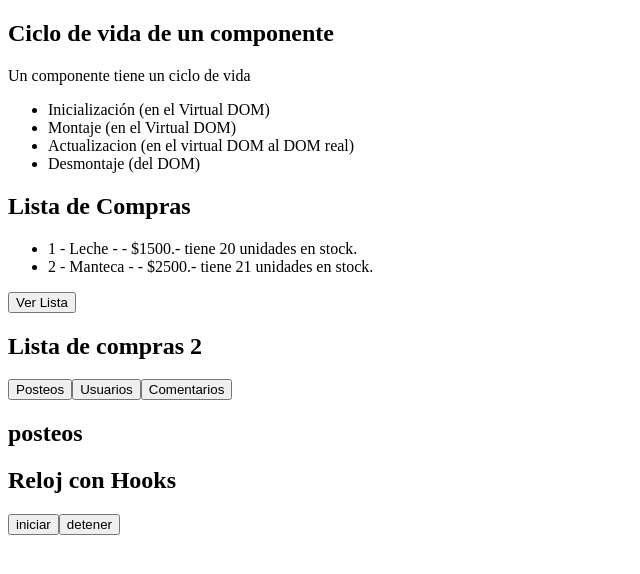
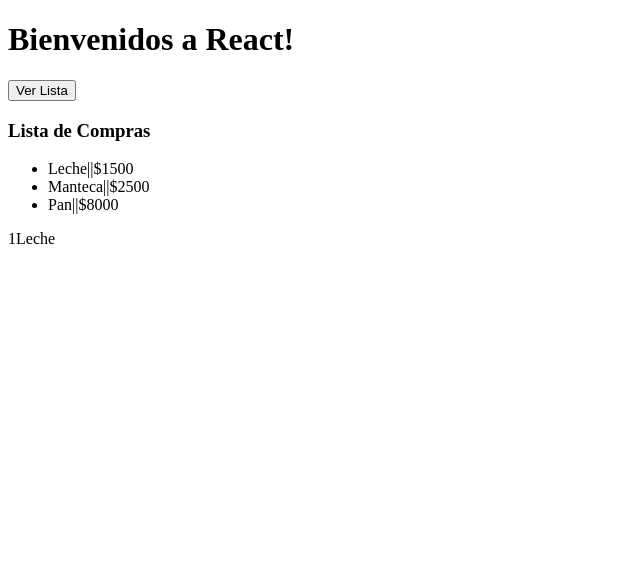
Before and after one commit to patricioprietogaray/numen2023, a React (Create React App) app: page / in a window 1280 px wide. Both pictures are taken after a click on the button "Ver Lista". Shown: the top 574 px of the page, without its empty margins (0-640 px from the left). Built offline with nearby package versions, Linux system fonts and the light colour scheme.

Commit message:
pasando la info de un objeto por props

```diff
--- a/src/App.js
+++ b/src/App.js
@@ -1,49 +1,64 @@
 import './App.css';
-import Main from './components/Main';
-import RelojEffect from './components/RelojEffect';
-import Blog from './components/blog';
-import CicloVidaComponente from './components/cicloVidaComponente';
-import ListaCompras from './components/listaCompras';
+// import Main from './components/Main';
+// import RelojEffect from './components/RelojEffect';
+// import Blog from './components/blog';
+// import CicloVidaComponente from './components/cicloVidaComponente';
+// import ListaCompras from './components/listaCompras';
 import ListaCompras2 from './components/listaCompras2';
 
 
 function App() {
 
   // lista de productos desde el principal
-  // const listaDeProductos = [
-  //       {
-  //           id: 1,
-  //           nombre: 'Leche',
-  //           precio: 1500,
-  //           stock: 20,
-  //       },
-  //       {
-  //           id: 2,
-  //           nombre: 'Manteca',
-  //           precio: 2500,
-  //           stock: 21,
-  //       },
-  //       {
-  //           id: 3,
-  //           nombre: 'Pan',
-  //           precio: 8000,
-  //           stock: 10,
-  //       }
-  //   ];
+  const listaDeProductos = [
+        {
+            id: 1,
+            nombre: 'Leche',
+            precio: 1500,
+            stock: 20,
+        },
+        {
+            id: 2,
+            nombre: 'Manteca',
+            precio: 2500,
+            stock: 21,
+        },
+        {
+            id: 3,
+            nombre: 'Pan',
+            precio: 8000,
+            stock: 10,
+        }
+    ];
 
 
   return (
     <>
-      <CicloVidaComponente />
-      <ListaCompras />
+      <h1>Bienvenidos a React!</h1>
+      {/* <Blog /> */}
+      {/* <CicloVidaComponente /> */}
+      {/* <ListaCompras /> */}
       {/* paso por props la lista de productos */}
 
 
-      <Main />
+      {/* Aquí voy a usar el contexto como consumer o consumidor el context estará
+      disponible globalmente como una funcion global. */}
+      {/* el proveedor va a estar en toda la rama (en los hijos) que provenga de main
+      aclaro: en los hijos que sean llamados no necesariamente en todos los componentes
+      de la rama.*/}
+      {/* La funcion productosProvider como las funciones que se encuentren dentro
+      del mismo como el useState productos el cual estará exportado en providers y
+      por lo tanto esta disponible en todos los componentes children */}
+      {/* <productosProvider> */}
+
+        {/* el contexto se usará en main */}
+        {/* <Main /> */}
+      {/* </productosProvider> */}
+
       {/* productos={listaDeProductos} /> */}
-      {/* <ListaCompras2 productos={listaDeProductos} />  */}
-      <Blog />
-      <RelojEffect />
+      <ListaCompras2 productos={listaDeProductos} />
+      {/* <Blog /> */}
+      {/* <RelojEffect /> */}
     </>
   );
 }
--- a/src/components/Main.js
+++ b/src/components/Main.js
@@ -1,13 +1,36 @@
 import React from 'react';
-import ListaCompras2 from './listaCompras2';
+// import ProductosProviders from '../providers/productosProviders';
+// import ItemListaProductos2 from './itemListaProductos2';
 
-const Main = ({productos}) => {
+// import { ProductosProviders } from '../providers/productosProviders';
+
+const Main = () => {
     return (
-        <>
-            <ListaCompras2 />
-            {/* productos={productos} /> */}
-        </>
+        <div>
+            {/* <ProductosProviders> */}
+                {/* <ItemListaProductos2 /> */}
+            {/* </ProductosProviders> */}
+        </div>
     );
 }
 
 export default Main;
+
+
+
+
+// import React from 'react';
+// import ListaCompras2 from './listaCompras2';
+// import ItemListaProductos2 from './itemListaProductos2';
+
+// const Main = ({productos}) => {
+//     return (
+//         <>
+//             <ItemListaProductos2/>
+//             {/* <ListaCompras2 /> */}
+//             {/* productos={productos} /> */}
+//         </>
+//     );
+// }
+
+// export default Main;
--- a/src/components/itemListaProductos2.js
+++ b/src/components/itemListaProductos2.js
@@ -1,42 +1,113 @@
-import React, { useEffect } from 'react';
+// import React, { useContext } from 'react';
+// import { ProductoContext } from '../providers/productosProviders';
+
+// import { useState } from "react"
+
+
+// const ItemListaProductos2 = () => {
+
+//     const productos = useContext(ProductoContext);
+//     return (
+//         <ul>
+//              {productos.map(()=>{
+//                 //  return (
+//                      <li>entro a map</li>
+//                 //  )
+//              }  )   }
+//         </ul>
+//     );
+// }
+
+// export default ItemListaProductos2;
+
+
+
+
+
+
+
+// import React, { useEffect } from 'react';
 
 // paso producto entre llaves porque paso todo el
 // objeto; props es el objeto productos.
 // SIN UASAR PROPS
-const ItemListaProductos2 = ({ producto }) => {
+// const ItemListaProductos2 = ({ producto }) => {
 
     // declaro los campos de producto entre llaves y
     // separado por comas. Para acceder al objeto entero
     // y no por partes como en el método 1.
-    const { id, nombre, precio, stock } = producto;
+    // const { id, nombre, precio, stock } = producto;
 
     // cada vez que carga el componente y muestra los productos
     // puedo controlarlo con useEffect
     // 1. hacer una funcion que es la callback ()=>{}
     // 2. pasar un array de dependencias [] (si array vacio -> se ejecuta al inicio o montaje (mounting) del componente)
     // 3. cada vez que se ejecute el componente se ejecutara el comando console.log
-    useEffect(() => {
+    // useEffect(() => {
         // montaje o mounting del componente
-        console.log("carga (montaje) del componente, muestro producto: " + nombre)
+        // console.log("carga (montaje) del componente, muestro producto: " + nombre)
 
         // desmontaje o unmounting del componente (con return)
-        return () => {
-            console.log("componente: " + nombre + " desmontado!");
-        }
-    }, []); // array vacio --> montaje
+        // return () => {
+            // console.log("componente: " + nombre + " desmontado!");
+    //     }
+    // }, []); // array vacio --> fase de montaje
+
+    // inicializo el estado
+    // const [verLista, setVerLista] = useState(false);
+
+    // cargo en handlerVerLista lo contrario al estado (si F entronces V - si V entronces F)
+    // const handlerVerLista = () => setVerLista(!verLista);
+
+//PARA QUE NO SE EJECUTE AL INICIAR SE CREA UNA BANDERA
+// const[paginaIniciada, setPaginaIniciada] = useState(false);
 
 
-    return (
-        <div>
-            {/* declarar const{...} permite que llame
-            a los atributos sin poner props.id ....
-            se ca,noa por id */}
-            {/* renderizaco condicional */}
-            {/* se cargan todos los li (3) y muestra los que
-            cumplan con la condicion (2) */}
-            {(stock > 15) && <li key={id}>Producto: {nombre} - Precio: {precio} - Stock: {stock}</li>}
-        </div>
-    );
-}
 
-export default ItemListaProductos2;
+// useEffect(() => {
+    //.....lo que voy a hacer cuando el componente se actualice
+// para que no se muestre el mensaje de una (uso la BANDERA)
+// if (paginaIniciada = true) {
+    // if (verLista === true) {
+        // alert("Lista visible")
+    // } else {
+        // alert("Lista oculta")
+    // }
+
+    // setPaginaIniciada(true);
+    // paginaIniciada = true; //lo que hace es que la primera carga de la pagina los
+// mensajes no salgan (alert) pero si cuando el usuario modifica algo los mensajes
+    // se mostrarán porque paginaIniciada esta en true.
+//}
+
+
+            // si esta vacio veo la inicializacion
+            // si tiene un estado cada cambio ejecuto los comandos
+          //}, [])  // como esta vacio al iniciar se ejecuta los comandos entre llaves.
+
+        // solo se ejecuta cuando cambia de estado
+        //    }, [verLista]) //vigilo el cambio de un estado verLista   y cada vez que cambie el estado
+    //se ejecuta la funcion (verLista)     ----- FASE ACUTALIZACION DEL CICLO DE VIDA
+
+
+
+
+    // return (
+    //     <div>
+            // {/* declarar const{...} permite que llame
+            // a los atributos sin poner props.id ....
+            // se ca,noa por id */}
+            // {/* renderizaco condicional */}
+            // {/* se cargan todos los li (3) y muestra los que
+            // cumplan con la condicion (2) */}
+            // {(stock > 15) && <li key={id}>Producto: {nombre} - Precio: {precio} - Stock: {stock}</li>}
+        // </div>
+//     );
+// }
+
+// export default ItemListaProductos2;
+
+
+// const ItemListaProductos2 = ({productos}) => {
+
+// }
--- a/src/components/listaCompras2.js
+++ b/src/components/listaCompras2.js
@@ -1,12 +1,13 @@
-import React, { useState } from 'react';
-import ItemListaProductos2 from './itemListaProductos2';
+// import React, { useContext, useState } from 'react';
+// import ItemListaProductos2 from './itemListaProductos2';
+// import { productoContext } from '../providers/productosProviders';
 
-const ListaCompras2 = () => {
+// const ListaCompras2 = (props) => {
     // productos lo paso como props desde App.js
     // console.log({ productosComoProps });
 
     // al principio no se monstrará la lista
-    const [verLista, setVerLista] = useState(false);
+    // const [verLista, setVerLista] = useState(false);
 
 
     // para que no salga el mensaje de lista oculta y visible
@@ -32,33 +33,115 @@ const ListaCompras2 = () => {
     // cambia el estado de ver lista si esta en F pasa a V
     // si esta en V pasa a F
     // hace lo contrario del valor (!verLista)
-    const handleVerLista = () => setVerLista(!verLista);
+    // const handleVerLista = () => setVerLista(!verLista);
 
+    // const [productos, setProductos] = useState() usando asi declaro un nuevo estado
+    // y no quiero hacer eso, lo que quiero hacer es declarar un estado que me traiga
+    // el estado declarado en el contexto (productoProviders.js ->
+    // const [productos, setProductos] = useState([{
+    //        id: 1, ) .........
+
+    // para exportar el contexto desde providers
+    // (export const productoContext (contexto exportado) = createContext();)   uso:
+    // const [productos, setProductos] = useContext(contextoExportado)
+    // const [Productos, setProductos] = useContext(productoContext);
+
+    // return (
+        // <>
+            // {/* mostrar o no la lista */}
+            // {/* <button onClick={handleVerLista}>Ver Lista</button> */}
+
+            // {/* esto es la seccion que se mostrará o no
+            // segun el estado del boton
+            // para interactuar con el bloque de codigo se debe
+            // poner entre {}*/}
+            // {/* si ver lista es V se muestra, si es F no */}
+            // {/* {verLista && <div> */}
+            //     {/* <h2>Lista de compras 2</h2> */}
+                // {/* mapeo lista de productos (que esta en el mismo componente!) y genero un alias para los registros como itemLista
+                // luego seteo la key con itemLista.id y por ultimo envio el objeto
+                // completo como parámetro con el nombre  de producto que lo paso al
+                // props de itemListaProducto */}
+                // {/* {productos.map((itemLista) => <ItemListaProductos2 key={itemLista.id} producto={itemLista} />)} */}
+
+                // {/* mapeo igual que el anterior pero ojo! props.objeto.atributo!!!!!! */}
+                // {/* {productosComoProps.productos.map((item) => <p>items: {item.id}-{item.nombre}</p>)} */}
+
+            // {/* </div>} */}
+            // {/* cuando se muestra la info el useEffect se acciona
+            // montaje, actualizacion y desmontaje, antes no se acciona */}
+
+        // </>
+    // );
+// }
+
+// export default ListaCompras2;
+
+
+
+
+
+// paso datos por props
+import React from 'react';
+
+// useState y los demas hooks van entre llaves!!!!!
+import { useState } from 'react';
+import { useEffect } from 'react';
+
+
+// lo que viene de App.js <ListaCompras2 productos={listaDeProductos} />
+// lo paso como {productos}
+
+const ListaCompras2 = ({productos}) => {
+    // useState para ver la lista que luego manejo con un boton (al iniciar en false)
+    const [verLista, setVerLista] = useState(false);
+
+
+    // cargo en handlerVerLista lo contrario al estado (si F entronces V - si V entronces F)
+    const handlerVerLista = () => setVerLista(!verLista);
+
+
+    // planto una bandera para que no muestre los efectos (useEffect) del componente
+    //cuando inicio la página
+    let [paginaIniciada, setPaginaIniciada] = useState(false);
+
+    // aplico useEffect para el inicio de la página NO VA EN EL RETURN!!!
+    // useEffect(()=>alert('alerta en useEffect'));
+    // useEffect(() => {
+    //     if (paginaIniciada === true) {
+    //         if (verLista === true) {
+    //             alert('Lista Visible')
+    //         } else {
+    //             alert('Lista Oculta')
+    //         }
+    //     }
+
+        // al principio es falso y salta el control al final lo pongo en true para
+        // que la siguiente vuelta lo tome.... para que no sea molesto lo deshabilito....
+    //     setPaginaIniciada(true);
+    // },[verLista]) //actualiza el ciclo de vida
 
     return (
         <>
-            {/* mostrar o no la lista */}
-            <button onClick={handleVerLista}>Ver Lista</button>
+            <button onClick={handlerVerLista}>Ver Lista</button>
+            {/* cuando verLista es true muestra lo siguiente dentro del div*/}
+            {verLista && <div>
+                <h3>Lista de Compras</h3>
+                <ul>
+                    {productos.map((prod) => {
+                        // retorno la lista (li) si no se retorna nada productos no se
+                        // muestra se debe porner return para que muestre la iteracion con map
+                        return (
+                            <li>{prod.nombre}||${prod.precio}</li>
+                        )
+                    })}
+                </ul>
+            </div>}
+            {productos[0].id}
+            {productos[0].nombre}
 
-            {/* esto es la seccion que se mostrará o no
-            segun el estado del boton
-            para interactuar con el bloque de codigo se debe
-            poner entre {}*/}
-            {/* si ver lista es V se muestra, si es F no */}
-            {verLista && <div>
-                <h2>Lista de compras 2</h2>
-                {/* mapeo lista de productos (que esta en el mismo componente!) y genero un alias para los registros como itemLista
-                luego seteo la key con itemLista.id y por ultimo envio el objeto
-                completo como parámetro con el nombre  de producto que lo paso al
-                props de itemListaProducto */}
-                {/* {productos.map((itemLista) => <ItemListaProductos2 key={itemLista.id} producto={itemLista} />)} */}
 
-                {/* mapeo igual que el anterior pero ojo! props.objeto.atributo!!!!!! */}
-                {/* {productosComoProps.productos.map((item) => <p>items: {item.id}-{item.nombre}</p>)} */}
 
-            </div>}
-            {/* cuando se muestra la info el useEffect se acciona
-            montaje, actualizacion y desmontaje, antes no se acciona */}
 
         </>
     );
```
Also changed, not shown: src/components/blog.js (+7 -0 lines), src/providers/productosProviders.js (+80 -36 lines).
